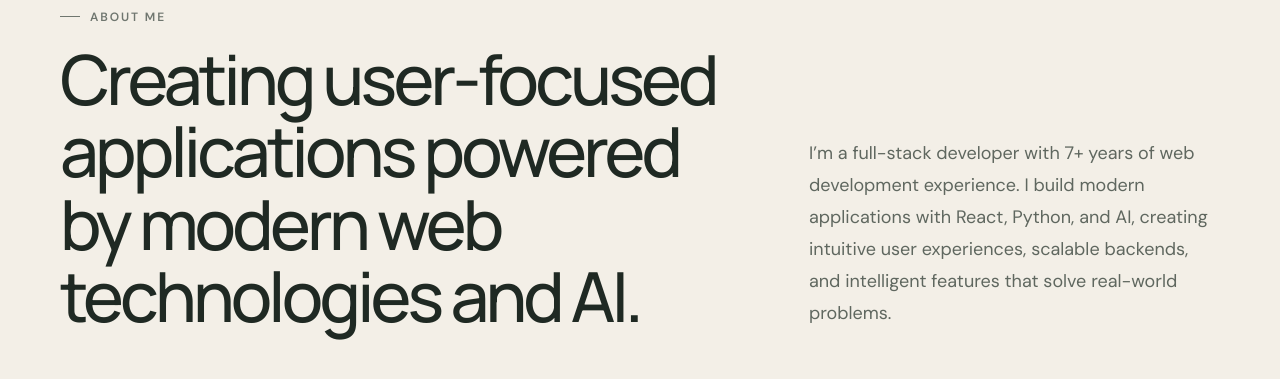
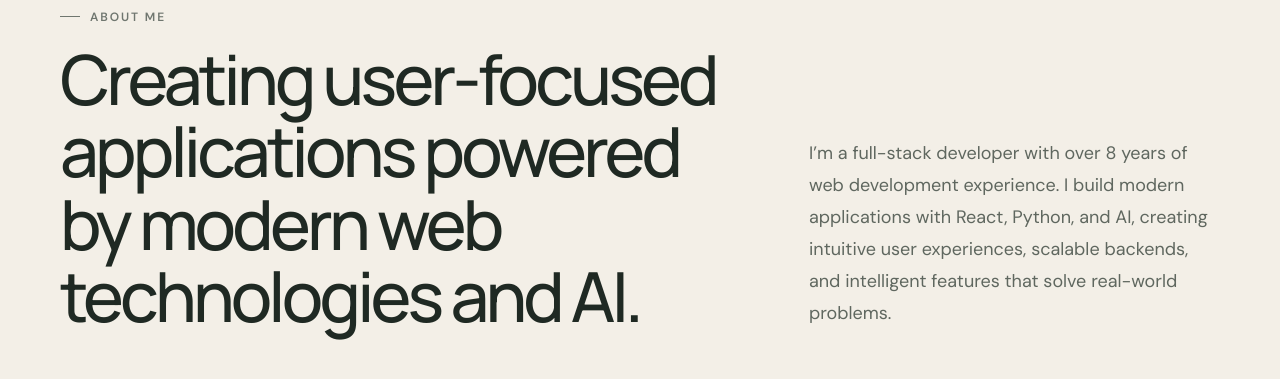
Before and after one commit to WendiZhang/wendi-zhang-portfolio, a React (Vite) app: page / in a window 1280 px wide. Shown: the part 940-1319 px from the top of the page. Built offline with nearby package versions, Linux system fonts and the light colour scheme.

Commit message:
Update about content

```diff
--- a/src/components/About.jsx
+++ b/src/components/About.jsx
@@ -48,7 +48,7 @@ export default function About() {
           </div>
 
           <p className="mb-1 text-lg leading-8 text-[#5f675f]">
-            I’m a full-stack developer with 7+ years of web development
+            I’m a full-stack developer with over 8 years of web development
             experience. I build modern applications with React, Python, and AI,
             creating intuitive user experiences, scalable backends, and
             intelligent features that solve real-world problems.
```
